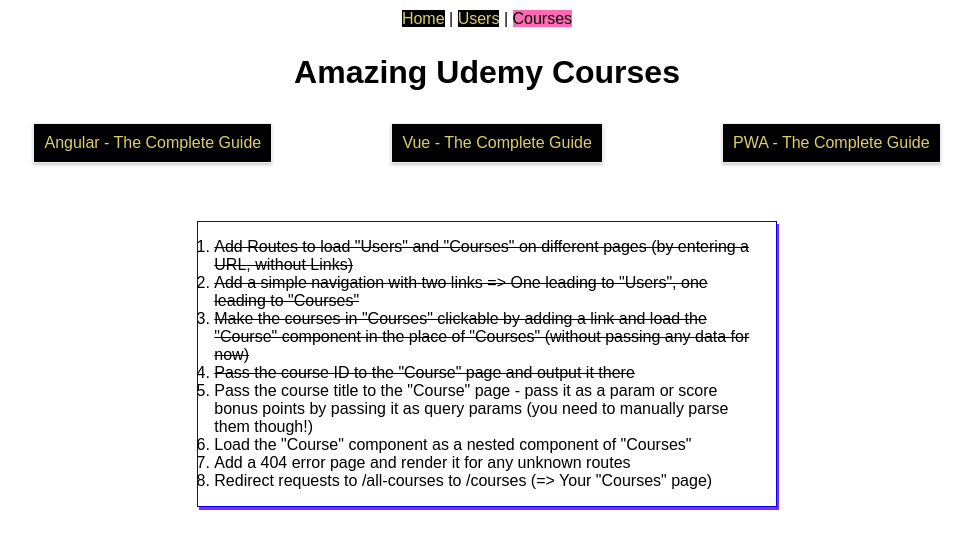
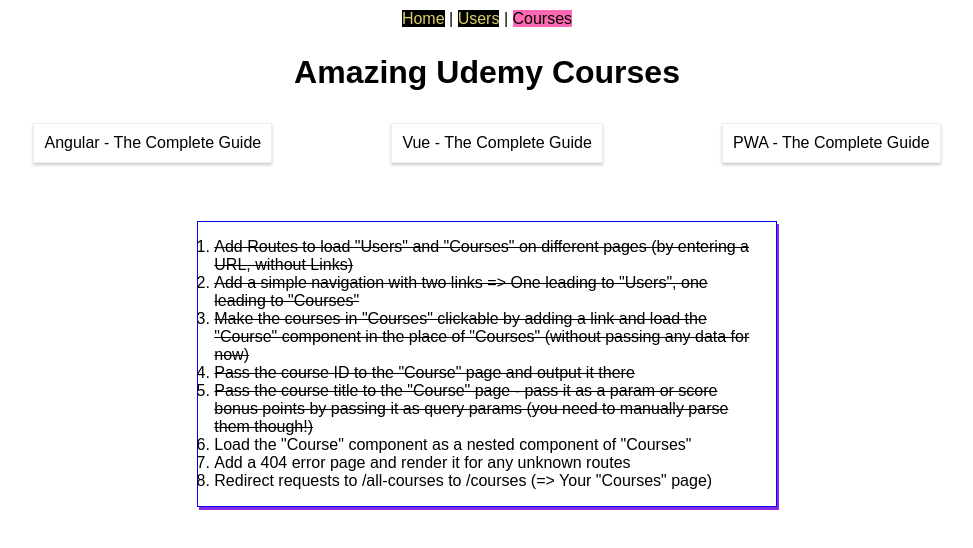
Before and after one commit to aditiohri/react-complete-course-routing-assignment, a React (Create React App) app: page /courses in a window 1280 px wide. Shown: the top 548 px of the page, without its empty margins (153-1126 px from the left). Built offline with nearby package versions, Linux system fonts and the light colour scheme.

Commit message:
load Course component as a nested component of Courses

```diff
--- a/src/App.js
+++ b/src/App.js
@@ -19,8 +19,7 @@
           </nav>
           <Switch>
             <Route path="/users" component={Users} />
-            <Route path="/courses" exact component={Courses} />
-            <Route path="/:id" exact component={Course} />
+            <Route path="/courses" component={Courses} />
           </Switch>
           <ol className="tasks">
             <li className="done">
@@ -37,7 +36,7 @@
               any data for now)
             </li>
             <li className="done">Pass the course ID to the "Course" page and output it there</li>
-            <li>
+            <li className="done">
               Pass the course title to the "Course" page - pass it as a param or
               score bonus points by passing it as query params (you need to
               manually parse them though!)
--- a/src/containers/Course/Course.js
+++ b/src/containers/Course/Course.js
@@ -7,28 +7,28 @@
         paramTitle: ''
     }
 
-    componentDidMount() {
-        const query = new URLSearchParams(this.props.location.search);
-        let paramArr = [];
-        for (let param of query.entries()) {
-            paramArr.push(param)
-        }
-        const hashQuery = new URLSearchParams(this.props.location.hash);
-        let hashArr = [];
-        for (let hash of hashQuery.entries()) {
-            hashArr.push(hash);
-        }
-        this.setState({
-          paramTitle: paramArr[0],
-          hashTitle: hashArr.flat()[0].slice(1),
-        });
-    }
+    // componentDidMount() {
+    //     const query = new URLSearchParams(this.props.location.search);
+    //     let paramArr = [];
+    //     for (let param of query.entries()) {
+    //         paramArr.push(param)
+    //     }
+    //     const hashQuery = new URLSearchParams(this.props.location.hash);
+    //     let hashArr = [];
+    //     for (let hash of hashQuery.entries()) {
+    //         hashArr.push(hash);
+    //     }
+    //     this.setState({
+    //       paramTitle: paramArr[0],
+    //       hashTitle: hashArr.flat()[0].slice(1),
+    //     });
+    // }
 
     render () {
         return (
             <div>
-                <h1 id={this.props.location.hash}>{this.state.paramTitle}</h1>
-                <h1>{this.state.hashTitle}</h1>
+                {/* <h1 id={this.props.location.hash}>{this.state.paramTitle}</h1>
+                <h1>{this.state.hashTitle}</h1> */}
                 <p>You selected the Course with ID: {this.props.match.params.id}</p>
             </div>
         );
--- a/src/containers/Courses/Courses.js
+++ b/src/containers/Courses/Courses.js
@@ -13,34 +13,33 @@
     ],
   };
 
-  //   courseSelectedHandler = (id) => {
-  //     // this.props.history.push(`/courses/${id}`);
-  //     console.log(id);
-  //   };
+  courseSelectedHandler = (id) => {
+    this.props.history.push(`${this.props.match.url}/${id}`);
+    //   console.log(id);
+  };
 
   render() {
+    let courses = this.state.courses.map((course) => {
+      return (
+        <div
+        //   to={{
+        //     pathname: `${this.props.match.url}/${course.id}`,
+        //     hash: course.title,
+        //     search: course.title,
+        //   }}
+          className="Course"
+          key={course.id}
+          onClick={() => this.courseSelectedHandler(course.id)}
+        >
+          {course.title}
+        </div>
+      );
+    });
     return (
       <div>
         <h1>Amazing Udemy Courses</h1>
-        <section className="Courses">
-          {this.state.courses.map((course) => {
-            return (
-              <Link
-                to={{
-                  pathname: `/${course.id}`,
-                  hash: course.title,
-                  search: course.title,
-                }}
-                className="Course"
-                key={course.id}
-                // onClick={() => this.courseSelectedHandler(course.id)}
-              >
-                {course.title}
-              </Link>
-            );
-          })}
-          {/* <Route path={`${this.props.match.url}/:id`} exact component={Course} /> */}
-        </section>
+        <section className="Courses">{courses}</section>
+        <Route path={`${this.props.match.url}/:id`} component={Course} />
       </div>
     );
   }
```
